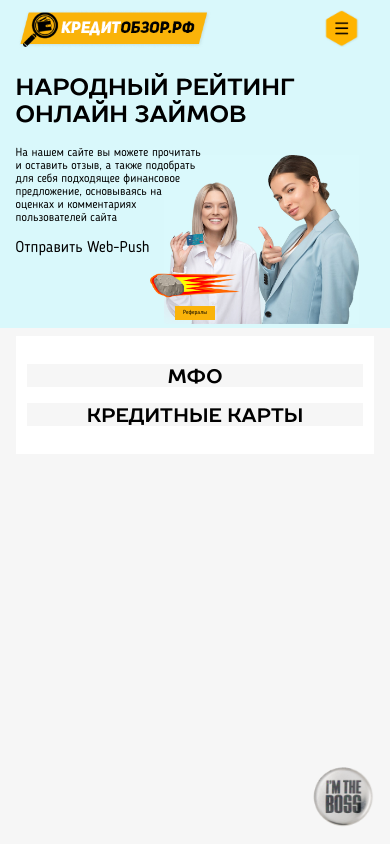
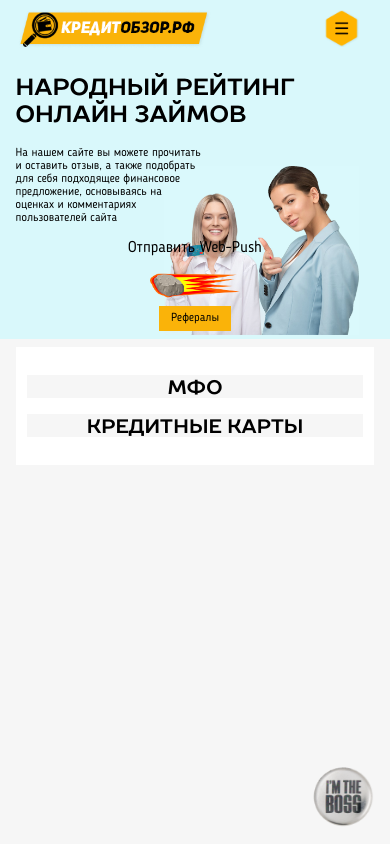
Before and after one commit to gcmarvel/kreditobzor, a Django app: page /manager/ in a window 390 px wide. Run offline with Django 3.2, Linux system fonts and the light colour scheme; the visitor is signed in with stand-in values (Sample User, id 1); data that the repository does not hold is empty; style sheets or scripts are compiled from the project's sources; parts of the project's set-up code (start-up, migrations or seed data) failed here and were passed over; some libraries are stand-ins or nearby versions.

Commit message:
kreditobzor 1.0

```diff
--- a/static/css/style.scss
+++ b/static/css/style.scss
@@ -317,6 +317,11 @@
         margin-top: 2vw;
         padding: 1vw 2vw;
         color: black;
+
+        @include breakpoint {
+          font-size: 3vw;
+          padding: 1.5vw 3vw;
+        }
       }
     }
     .back-button {
@@ -327,6 +332,11 @@
         text-align: center;
         font-size: 1.5vw;
         padding: 1vw 2vw;
+
+        @include breakpoint {
+          font-size: 3vw;
+          padding: 1.5vw 3vw;
+        }
       }
     }
   }
--- a/templates/manager.html
+++ b/templates/manager.html
@@ -2,7 +2,7 @@
 {% load static %}
 {% block filters %}
     <div class="filters">
-        <p>Отправить Web-Push</p>
+        <p style="text-align: center">Отправить Web-Push</p>
         <div class="filters-manager">
             <a href="{% url 'push' %}">
                 <img src="{% static 'img/webpush.png' %}">
```
Also changed, not shown: static/css/style.css (+8 -0 lines), 1 other file.
